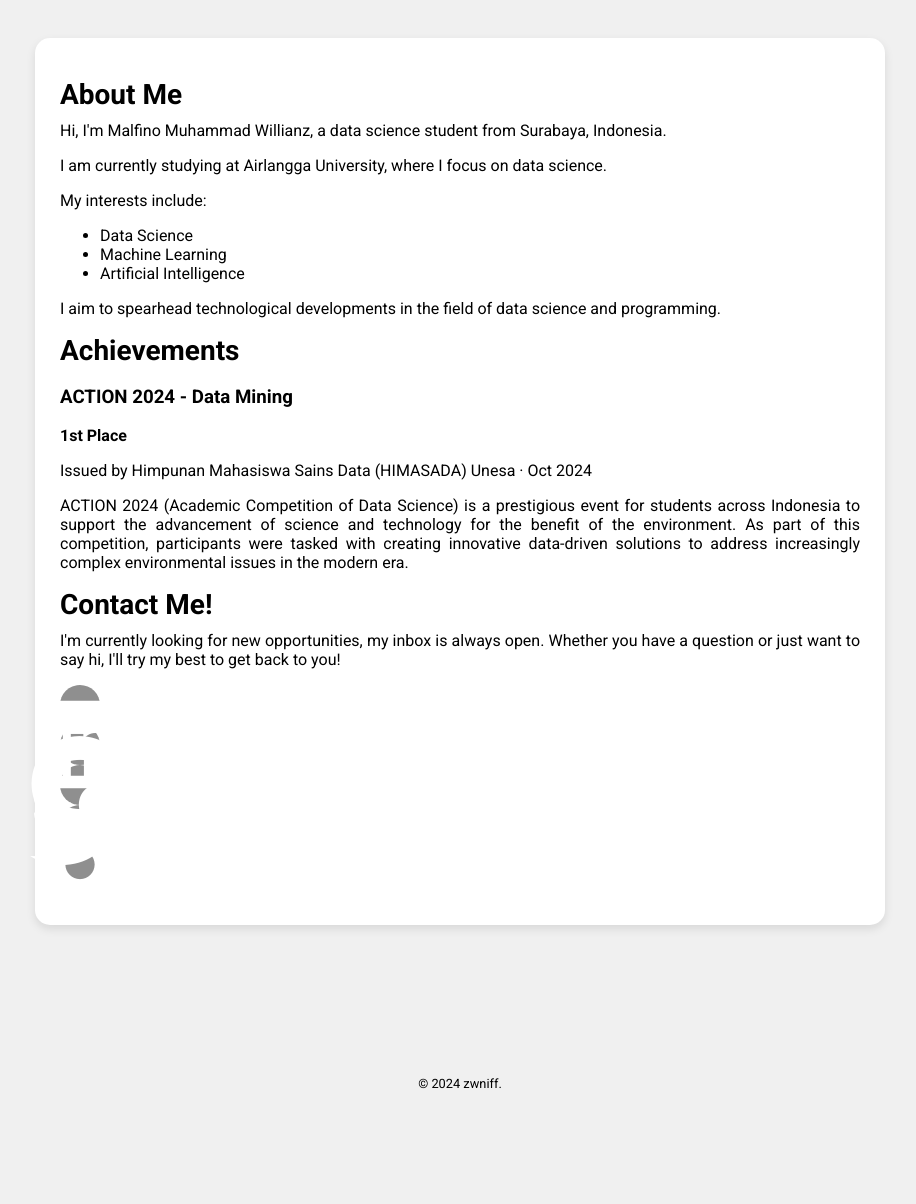
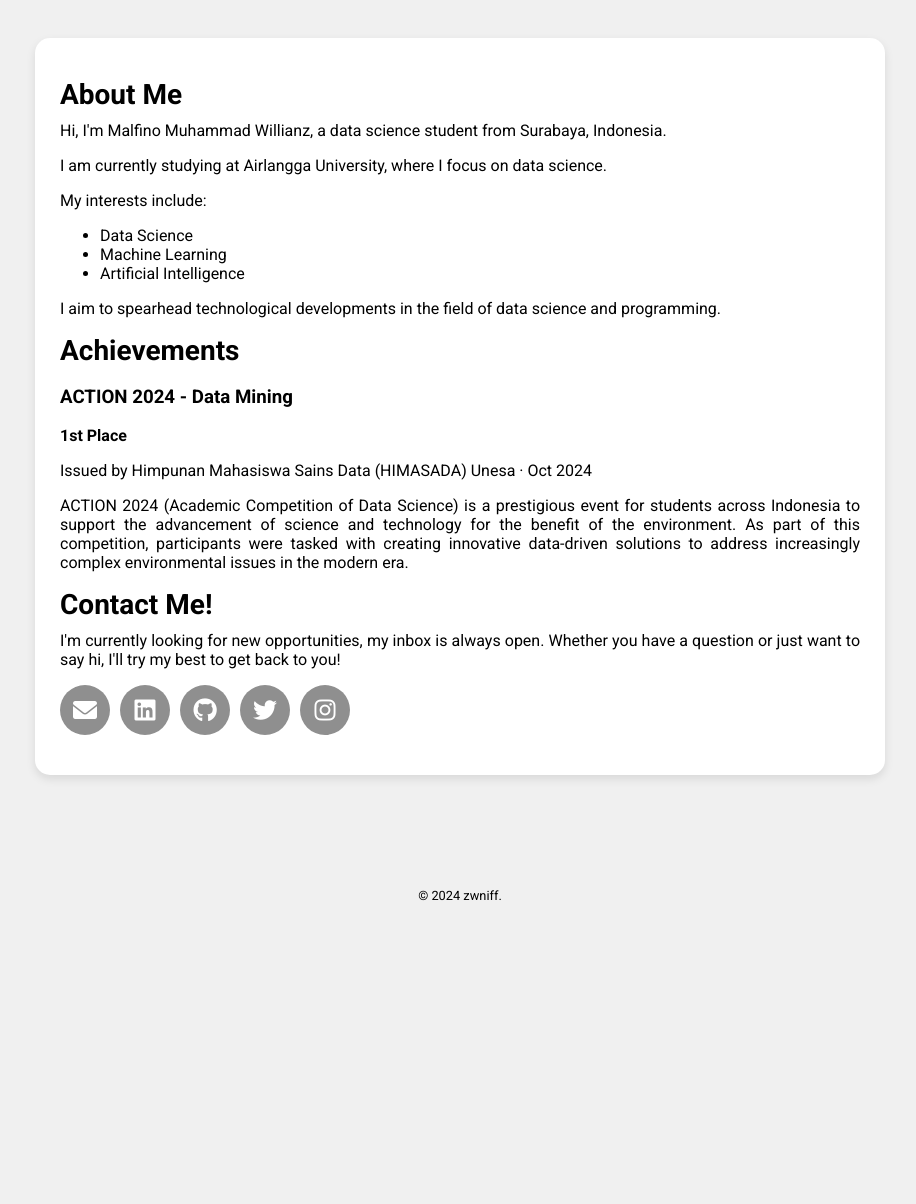
Before and after one commit to alfiwillianz/alfiwillianz.github.io, a Flask app: page /about in a window 1280 px wide. Shown: the part 195-1399 px from the top of the page, without its empty margins (180-1096 px from the left). After the commit the page ends 1096 px from the top, so only its background shows below. Run offline with Flask 3, Linux system fonts and the light colour scheme.

Commit message:
Contact Button

```diff
--- a/static/styles.css
+++ b/static/styles.css
@@ -1,4 +1,3 @@
-/* Base Styles */
 body {
     font-family: 'Roboto', sans-serif; /* Use Roboto font */
     margin: 0;
@@ -6,7 +5,6 @@ body {
     background-color: #f0f0f0; /* Background color for the whole page */
 }
 
-/* Header Styles */
 header {
     color: #333;
     padding: 13% 0 0; /* 10% top padding */
@@ -24,8 +22,8 @@ header {
     font-size: 24px;
     font-weight: bold;
     margin-right: 20px; /* Space between name and nav */
+    text-decoration: none; /* Remove underline */
     color: #333; /* Match text color */
-    text-decoration: none; /* Remove underline */
 }
 
 nav {
@@ -40,20 +38,22 @@ nav a {
 }
 
 nav a:hover {
-    color: #007BFF; /* Change hover color */
+    color: #007BFF; /* Change hover color as needed */
 }
 
-/* Main Content Styles */
 main {
     display: flex; /* Use flexbox to center */
     justify-content: center; /* Center horizontally */
     align-items: flex-start; /* Align items to the start (top) */
+    height: 1920; /* Adjust height based on header and footer */
 }
 
 .welcome-box {
     background: white; /* Background for the box */
-    padding: 40px 25px; /* Increased padding */
-    margin: 3% 20px; /* Margin for spacing */
+    padding: 40px 25px 40px; /* Increased padding */
+    margin-top: 3%; /* 5% top margin for spacing from header */
+    margin-left: 20px;
+    margin-right: 20px;
     border-radius: 15px; /* Rounded corners */
     box-shadow: 0 4px 10px rgba(0, 0, 0, 0.1); /* Subtle shadow */
     max-width: 800px; /* Max width for the box */
@@ -63,16 +63,13 @@ main {
 .welcome-box h2 {
     margin: 0; /* Remove default margin from h2 */
     font-size: 28px; /* Larger font size for the heading */
-    font-weight: 700; /* Bold weight for headings */
 }
 
 .welcome-box p {
     font-size: 16px; /* Font size for the paragraph */
-    margin-top: 10px; /* Slight margin for spacing */
-    font-weight: 400; /* Regular weight for paragraphs */
+    margin-top: 10px; /* Slight margin for spacing between heading and paragraph */
 }
 
-/* Link Styles */
 main a {
     color: #007BFF; /* Link color */
     text-decoration: none; /* Remove underline */
@@ -82,14 +79,12 @@ main a:hover {
     text-decoration: underline; /* Underline on hover */
 }
 
-/* Footer Styles */
 footer {
     text-align: center;
     padding: 100px 0;
     font-size: 0.8em;
 }
 
-/* Project Tile Styles */
 .project-tile {
     display: flex; /* Use flexbox to lay out the tile */
     align-items: flex-start; /* Center the items vertically */
@@ -111,33 +106,68 @@ footer {
     border-radius: 8px; /* Rounded corners for the image */
 }
 
-/* Button Styles */
 .button-container {
+    display: flex; /* Use flex to lay out buttons in a row */
+    justify-content: left; /* Center the buttons horizontally */
+    gap: 10px; /* Space between buttons */
     margin-top: 10px; /* Spacing above the buttons */
 }
 
 .button {
+    display: inline-block; /* Display as block for link styling */
+    padding: 10px 15px; /* Padding for the button */
+    margin-right: 10px; /* Space between buttons */
+    background-color: #8f8f8f; /* Button background color */
+    color: white; /* Text color */
+    text-decoration: none; /* Remove underline */
+    border-radius: 10px; /* Rounded corners */
+    transition: background-color 0.3s; /* Smooth background color transition */
+}
+
+.button:hover {
+    background-color: #666; /* Change background color on hover */
+    text-decoration: none; /* Remove underline on hover */
+}
+
+.header-content a {
+    font-weight: 500; /* Medium weight for links */
+}
+
+.welcome-box h2 {
+    font-weight: 700; /* Bold weight for headings */
+}
+
+.welcome-box p {
+    font-weight: 400; /* Regular weight for paragraphs */
+}
+
+.button {
+    font-weight: 500; /* Medium weight for buttons */
+}
+
+.button i {
+    font-size: 20px; /* Size of the icons */
+}
+
+.contact-button {
     display: flex;
     align-items: center;
     justify-content: center; /* Center the icon in the button */
-    width: 40px; /* Set a specific width */
-    height: 40px; /* Set a specific height */
+    width: 50px; /* Set a specific width */
+    height: 50px; /* Set a specific height */
     border-radius: 50%; /* Make the button round */
     background-color: #8f8f8f; /* Button background color */
     color: white; /* Icon color */
     text-decoration: none; /* Remove underline */
     transition: background-color 0.3s; /* Smooth background transition */
+    font-size: 20px; /* Adjust font size of icon */
 }
 
-.button:hover {
+.contact-button:hover {
     background-color: #666; /* Change background color on hover */
 }
 
-/* Header and Welcome Box Text Styles */
-.header-content a {
-    font-weight: 500; /* Medium weight for links */
+.contact-button i {
+    font-size: 24px; /* Adjust the icon size */
+    color: white; /* Set the icon color */
 }
-
-.button i {
-    font-size: 100px; /* Size of the icons */
-}
--- a/templates/about.html
+++ b/templates/about.html
@@ -43,11 +43,12 @@
             <h2>Contact Me!</h2>
             <p>I'm currently looking for new opportunities, my inbox is always open. Whether you have a question or just want to say hi, I'll try my best to get back to you!</p>
             <div class="button-container">
-                <a href="mailto:willianz@pm.me" class="button"><i></i></a>
-                <a href="https://www.linkedin.com/in/zwniff/" class="button"><i class="fab fa-linkedin"></i></a>
-                <a href="https://github.com/zwniff" class="button"><i class="fab fa-github"></i></a>
-                <a href="https://twitter.com/zwniff" class="button"><i class="fab fa-twitter"></i></a>
-                <a href="https://instagram.com/zwniff" class="button"><i class="fab fa-instagram"></i></a>
+                <a href="mailto:willianz@pm.me" class="contact-button"><i class="fas fa-envelope"></i></a>
+                <a href="https://www.linkedin.com/in/zwniff/" class="contact-button"><i class="fab fa-linkedin"></i></a>
+                <a href="https://github.com/zwniff" class="contact-button"><i class="fab fa-github"></i></a>
+                <a href="https://twitter.com/zwniff" class="contact-button"><i class="fab fa-twitter"></i></a>
+                <a href="https://instagram.com/zwniff" class="contact-button"><i class="fab fa-instagram"></i></a>
+            </div>
             </div>
         </div>
     </main>
```
